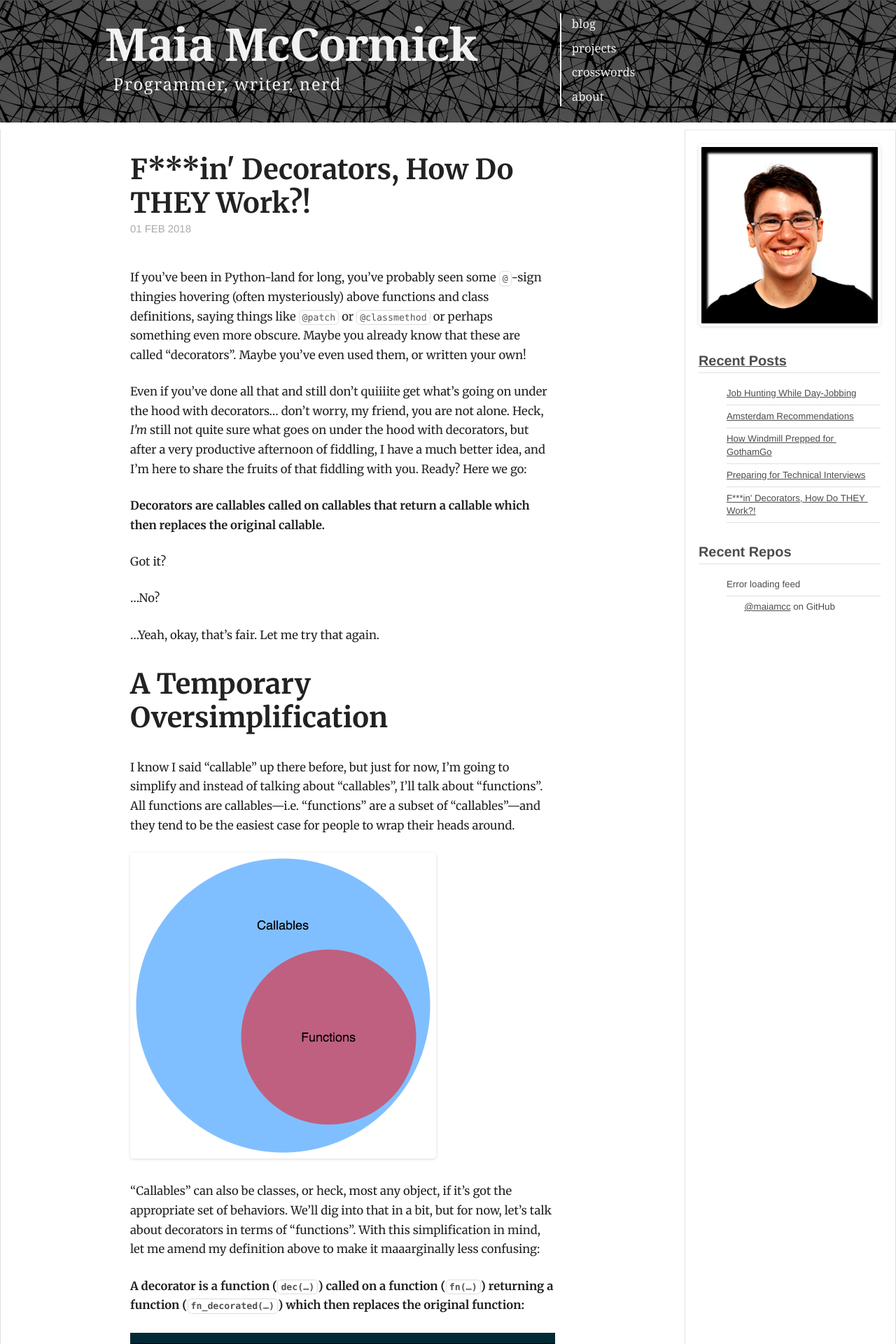
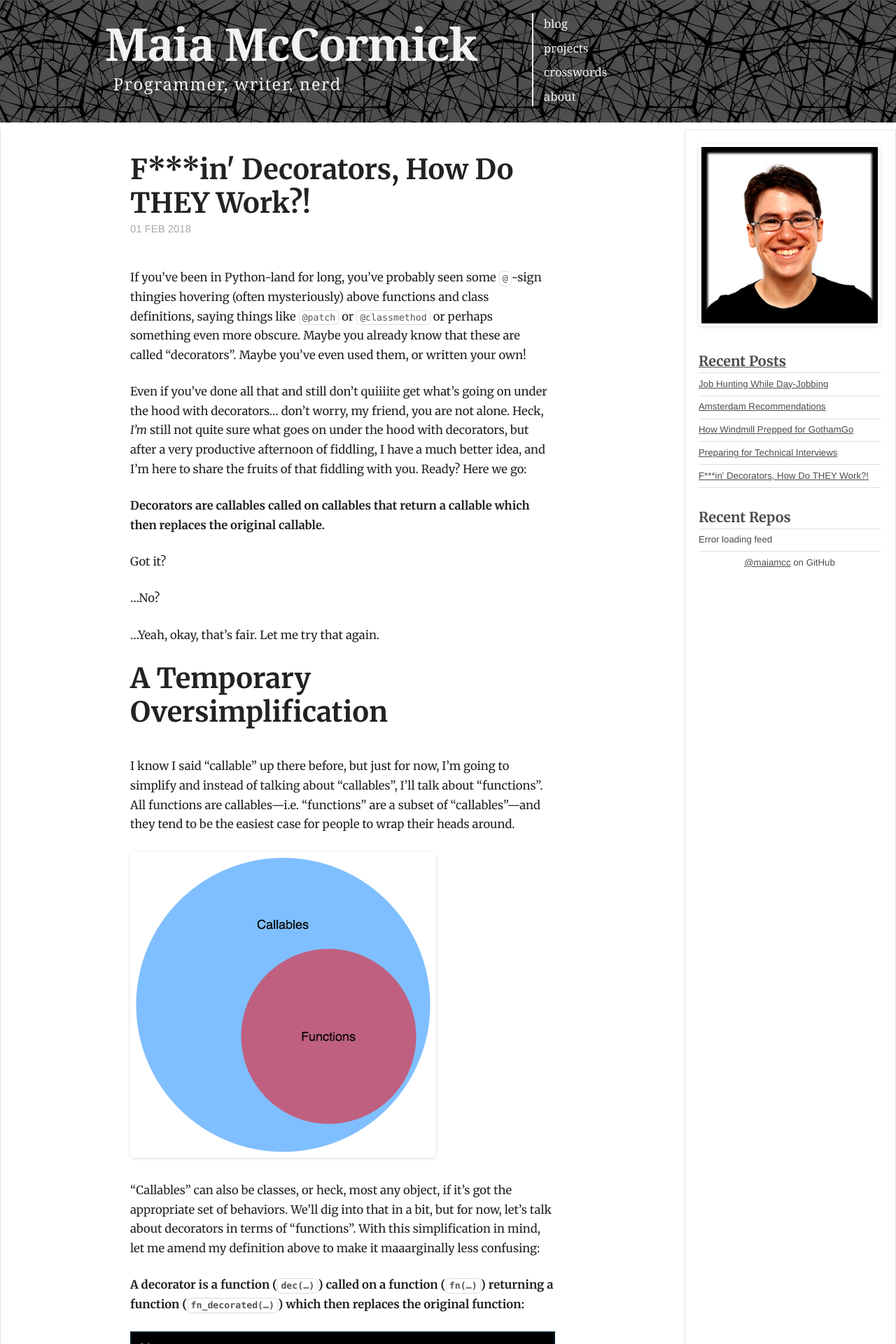
Before and after one commit to maiamcc/xwordsite, a Jekyll site: the page built from _posts/2018-02-01-python-decorators.markdown, in a window 1280 px wide. Shown: the top 1920 px of the page at 70% size. Built offline with Jekyll 4.4.1, drawn with Linux system fonts in a browser that asks for light colours; nearby versions of some CDN libraries; some web fonts are replaced; comment, search, counter and statistics services are not loaded.

Commit message:
put back some sass i took out

```diff
--- a/_sass/base/_typography.scss
+++ b/_sass/base/_typography.scss
@@ -52,14 +52,12 @@
   h1 { font-size: 2.4em; line-height: 1.2em; }
 }
 
-/* idk what's going on here so we're commenting it out til I can decipher it
-#{headings()}{
+h1, h2, h3, h4, h5, h6 {
   @extend .heading;
   text-rendering: optimizelegibility;
   margin-bottom: 1em;
   font-weight: bold;
 }
-*/
 
 h2, section h1 {
   font-size: 1.5em;
--- /dev/null
+++ b/_sass/global-reset.scss
@@ -0,0 +1,38 @@
+// Would be generated by Compass's "global-reset" but it's not supported anymore ¯\_(ツ)_/¯
+
+html, body, div, span, applet, object, iframe, h1, h2, h3, h4, h5, h6, p, blockquote, pre, a, abbr, acronym, address, big, cite, code, del, dfn, em, img, ins, kbd, q, s, samp, small, strike, strong, sub, sup, tt, var, b, u, i, center, dl, dt, dd, ol, ul, li, fieldset, form, label, legend, table, caption, tbody, tfoot, thead, tr, th, td, article, aside, canvas, details, embed, figure, figcaption, footer, header, hgroup, menu, nav, output, ruby, section, summary, time, mark, audio, video {
+    margin: 0;
+    padding: 0;
+    border: 0;
+    font: inherit;
+    font-size: 100%;
+    vertical-align: baseline;
+}
+html {
+    line-height: 1;
+}
+ol, ul {
+    list-style: none;
+}
+table {
+    border-collapse: collapse;
+    border-spacing: 0;
+}
+caption, th, td {
+    text-align: left;
+    font-weight: normal;
+    vertical-align: middle;
+}
+q, blockquote {
+    quotes: none;
+}
+q:before, q:after, blockquote:before, blockquote:after {
+    content: "";
+    content: none;
+}
+a img {
+    border: none;
+}
+article, aside, details, figcaption, figure, footer, header, hgroup, menu, nav, section, summary {
+    display: block;
+}
--- a/_sass/screen.scss
+++ b/_sass/screen.scss
@@ -1,3 +1,5 @@
+@import "global-reset";
+
 @import "base";
 @import "partials";
 @import "plugins";
```
